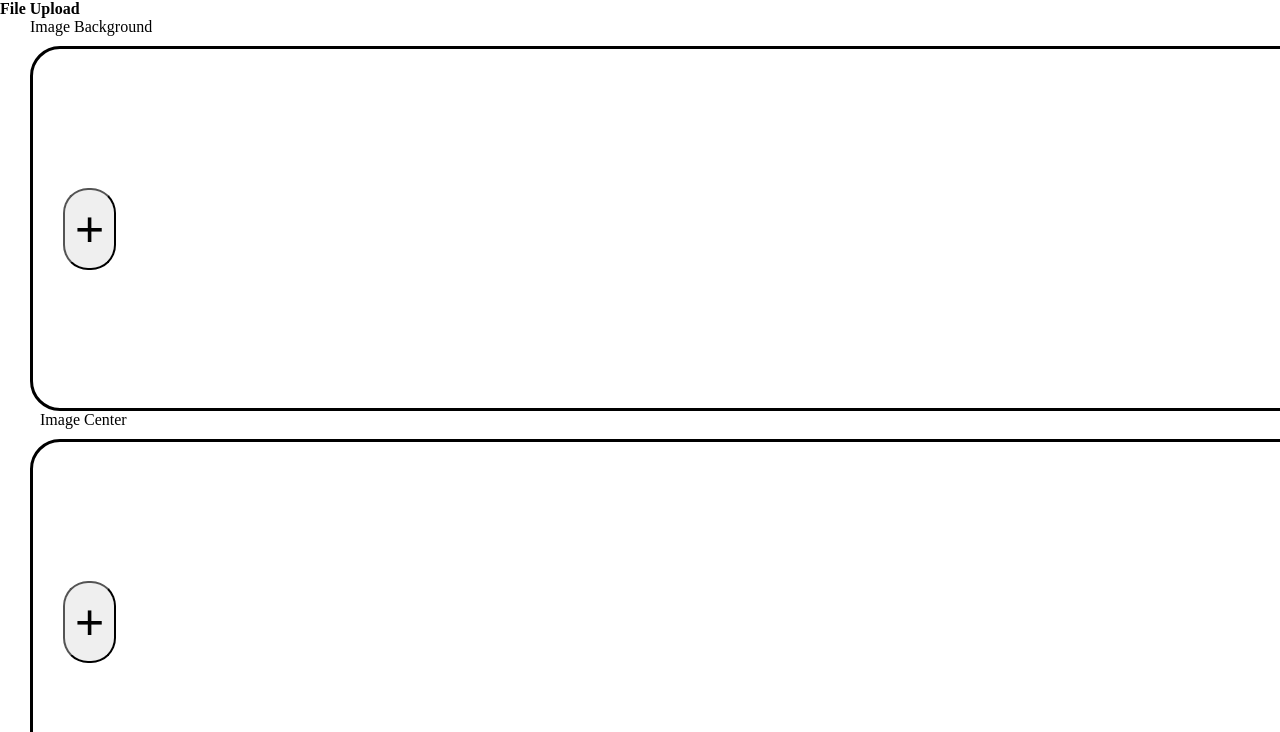
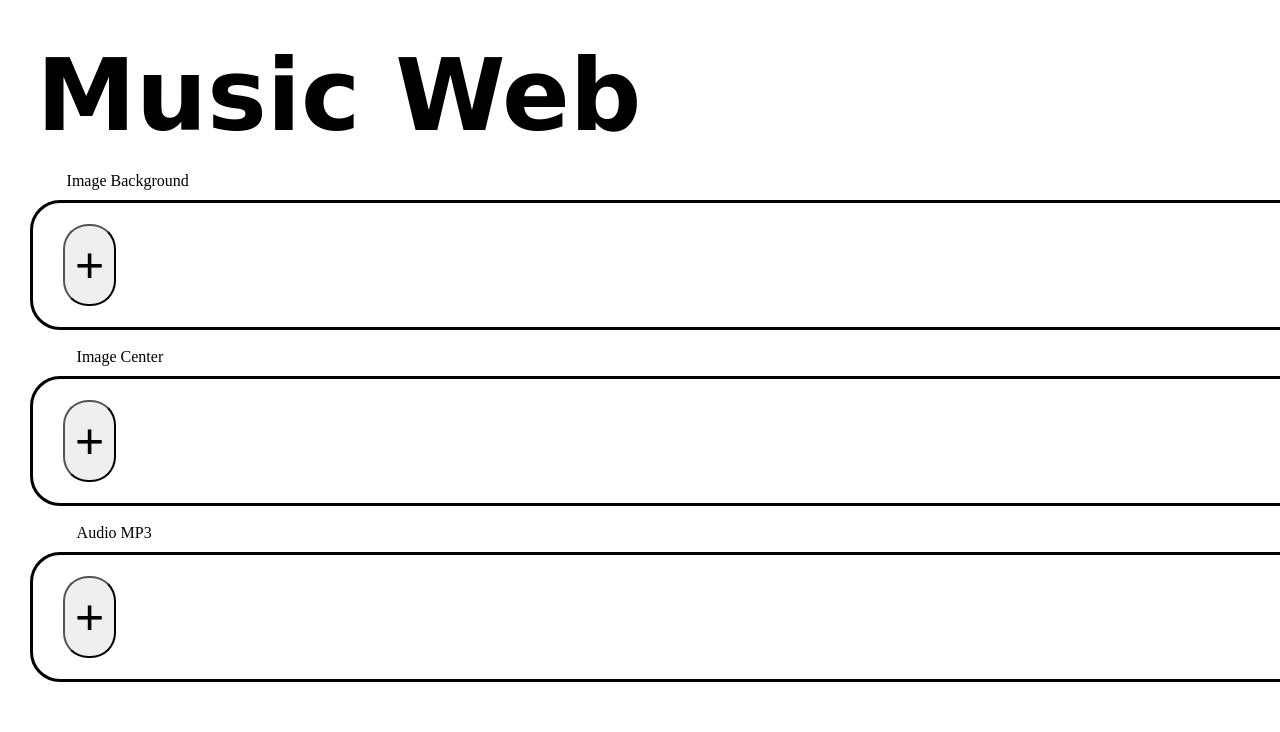
Before and after one commit to Eunhak0401/music-website, a plain HTML site: page firstWeb/index.html in a window 1280 px wide. Shown: the top 732 px of the page. Drawn offline with Linux system fonts and the light colour scheme.

Commit message:
Update index.html

```diff
--- a/firstWeb/index.html
+++ b/firstWeb/index.html
@@ -6,8 +6,11 @@
     <meta name="viewport" content="width=device-width, initial-scale=1.0">
     <title>음악 재생 웹 페이지</title>
     <link rel="stylesheet" href="style.css" />
+    <link rel="icon" href="/logo.favicon.png"/>
+    <link rel="apple-touch-icon" href="/logo.favicon.png"/>
     <style>
-        html, body {
+        html,
+        body {
             margin: 0;
             padding: 0;
             height: 100%;
@@ -19,7 +22,9 @@
             padding: 0;
         }
 
-        #fileUploadImage, #fileUploadCenterImage, #fileUploadAudio {
+        #fileUploadImage,
+        #fileUploadCenterImage,
+        #fileUploadAudio {
             display: none;
         }
 
@@ -81,10 +86,34 @@
 
 
         }
+        .head_in_box{
+            padding-left: 2%;
+            padding-top: 2%;
+            padding-bottom: 1%;
+            font-weight: bold;
+            font-size: 100px;
+            font-family: 'Brush Script MT', cursive;
+        }
+        .body_name{
 
-        .body, .body2, .body3 {
+            padding-left: 2%;
+        }
+        .body2_name{
+            padding-top: 1%;
+            padding-left: 2%;
+        }
+        .body3_name{
+            padding-top: 1%;
+            padding-left: 2%;
+        }
+
+
+        .body,
+        .body2,
+        .body3 {
+
             width: 100%;
-            height: 365px;
+            height: 130px;
             border: solid black;
             border-radius: 30px;
             display: flex;
@@ -96,7 +125,9 @@
 
         }
 
-        .body_name, .body2_name, .body3_name {
+        .body_name,
+        .body2_name,
+        .body3_name {
             margin-bottom: 10px;
 
         }
@@ -114,28 +145,31 @@
             height: 180px;
             display: flex;
             justify-content: center;
-            border: solid #373737;
+
 
 
         }
 
-        .body4_in_button {
+        /* .body4_in_button {
             background-color: #373737;
             color: white;
             font-size: 72px;
-            width: 100%;
-            height: 100%;
+            width: 80%;
+            height: 80%;
             border-radius: 25px;
             border: none;
 
-        }
+        } */
     </style>
 </head>
 
 <body>
     <section class="section" id="uploadSection">
         <div class="head">
-            <div class="head_in_box">File Upload</div>
+
+                <div class="head_in_box">Music Web</div>
+
+
         </div>
     </section>
     <section class="section" id="uploadImageBackgroundSection">
@@ -149,7 +183,8 @@
     <section class="section" id="uploadImageCenterSection">
         <div class="body2_name">Image Center</div>
         <div class="body2">
-            <button class='body_in_button' onclick="document.getElementById('fileUploadCenterImage').click();">+</button>
+            <button class='body_in_button'
+                onclick="document.getElementById('fileUploadCenterImage').click();">+</button>
             <input type="file" id="fileUploadCenterImage" accept="image/*" />
             <div id="fileNameCenterImage"></div>
         </div>
@@ -247,27 +282,25 @@
 
             source.connect(analyser);
             analyser.connect(audioCtx.destination);
-    analyser.fftSize = 4096; // Higher value for more bars
+            analyser.fftSize = 512;
             const bufferLength = analyser.frequencyBinCount;
             const dataArray = new Uint8Array(bufferLength);
 
-    canvas.width = 800; // Increase canvas size for more visibility
+            canvas.width = 800;
             canvas.height = 800;
 
             function draw() {
                 requestAnimationFrame(draw);
                 analyser.getByteFrequencyData(dataArray);
 
-        // Clear canvas
                 canvasCtx.clearRect(0, 0, canvas.width, canvas.height);
                 canvasCtx.save();
                 canvasCtx.translate(canvas.width / 2, canvas.height / 2);
 
-        const outerRadius = canvas.width / 2.5; // Larger radius for external bars
-        const maxBarHeight = 600; // Increase maximum bar height
+                const outerRadius = canvas.width / 2.5;
+                const maxBarHeight = 600;
                 let angle;
 
-        // Draw bars with HSL color gradient
                 for (let i = 0; i < bufferLength; i++) {
                     const barHeight = (dataArray[i] / 255) * maxBarHeight;
                     angle = (i / bufferLength) * Math.PI * 2;
@@ -276,11 +309,10 @@
                     const endX = (outerRadius + barHeight) * Math.cos(angle);
                     const endY = (outerRadius + barHeight) * Math.sin(angle);
 
-            const hue = (i / bufferLength) * 360; // Hue changes across the spectrum
+                    const hue = (i / bufferLength) * 360;
                     canvasCtx.strokeStyle = `hsl(${hue}, 100%, 50%)`;
                     canvasCtx.lineWidth = 3;
 
-            // Draw each bar
                     canvasCtx.beginPath();
                     canvasCtx.moveTo(startX, startY);
                     canvasCtx.lineTo(endX, endY);
```
Lines whose indentation alone changed are shown as unchanged.
